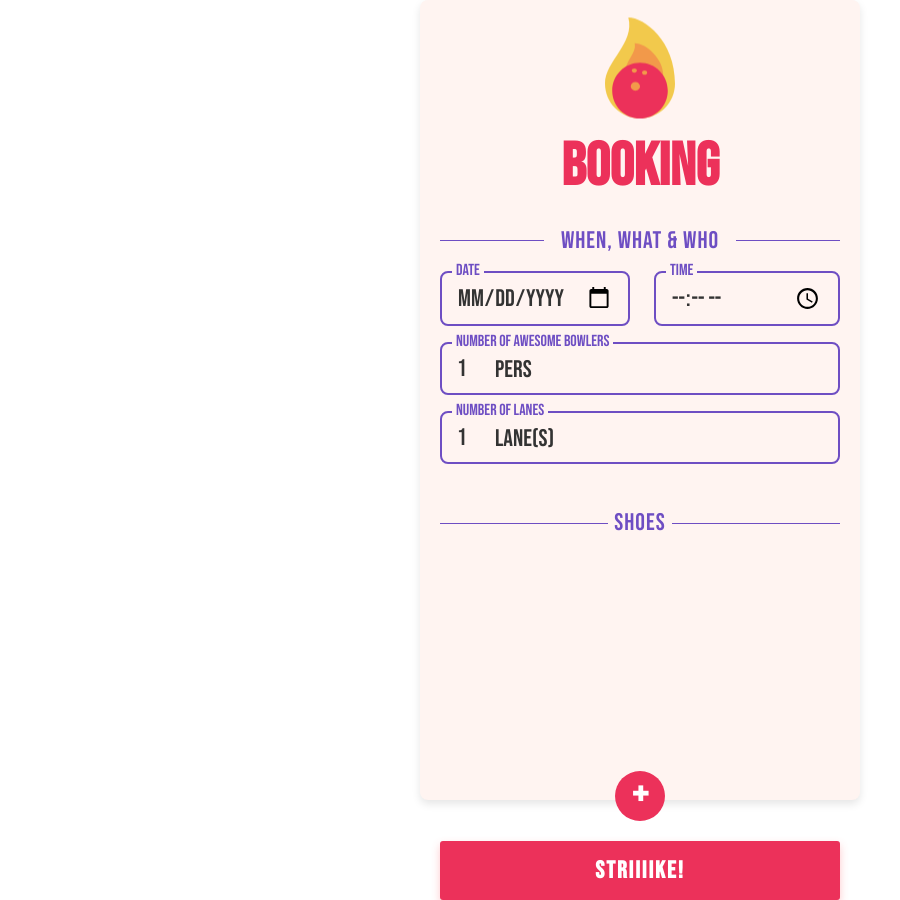
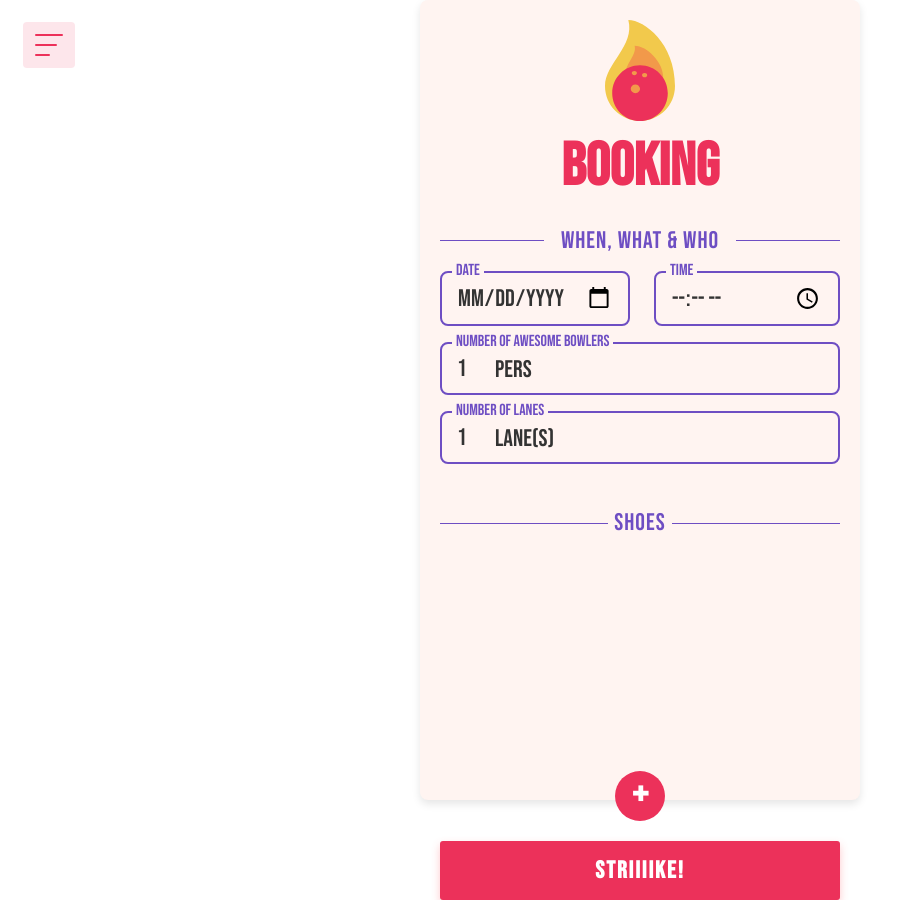
Before and after one commit to philipalgebrink/strajk-bowling, a React (Create React App) app: page /booking in a window 1280 px wide. Shown: the whole page, without its empty margins (0-900 px from the left). Built offline with nearby package versions, Linux system fonts and the light colour scheme.

Commit message:
Added nav to Booking
* Added navicon.svg
* Added navicon to Booking page

```diff
--- a/src/pages/Booking.css
+++ b/src/pages/Booking.css
@@ -23,6 +23,10 @@ body {
   height: 100vh;
   display: flex;
   flex-direction: column;
+}
+
+.booking-page .logo {
+  animation: none;
 }
 
 .booking-header {
@@ -238,3 +242,11 @@ h1 {
   margin-top: 20px;
   letter-spacing: 2px;
 }
+
+.navicon {
+  position: absolute;
+  top: 22px;
+  left: 23px;
+  cursor: pointer;
+  z-index: 10;
+}
--- a/src/pages/Booking.tsx
+++ b/src/pages/Booking.tsx
@@ -4,6 +4,7 @@ import { BookingRequest } from "../types/models";
 import { useNavigate } from "react-router-dom";
 import "./Booking.css";
 import logo from "../assets/logo.svg";
+import navicon from "../assets/navicon.svg";
 
 const Booking: React.FC = () => {
   const [date, setDate] = useState("");
@@ -40,6 +41,12 @@ const Booking: React.FC = () => {
 
   return (
     <div className="booking-page">
+      <img
+        src={navicon}
+        alt="Menu"
+        className="navicon"
+        onClick={() => navigate("/menu")}
+      />
       <header className="booking-header">
         <img src={logo} alt="Strajk Bowling Logo" className="logo" />
         <h1>Booking</h1>
```
Also changed, not shown: src/assets/navicon.svg (added).
